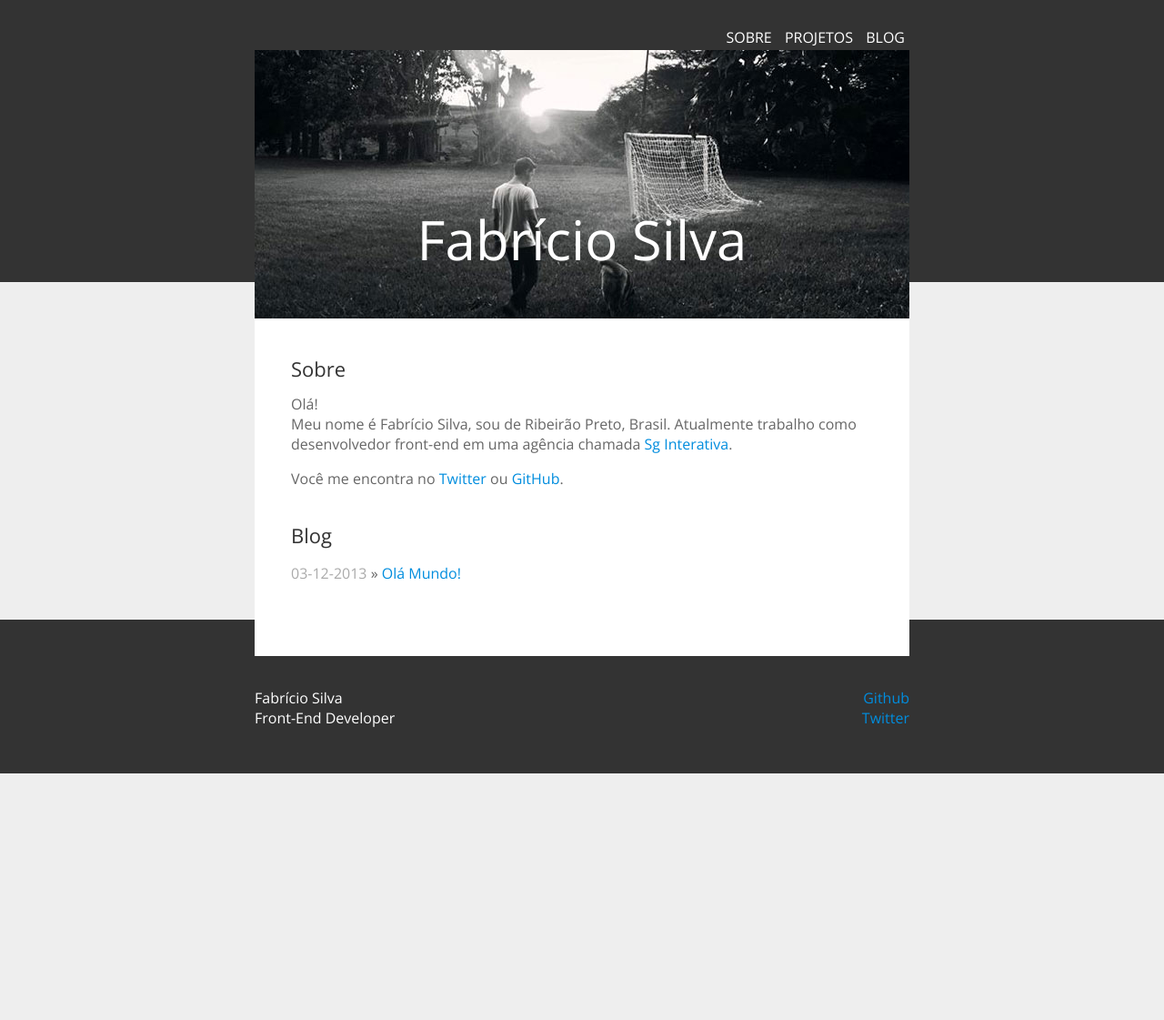
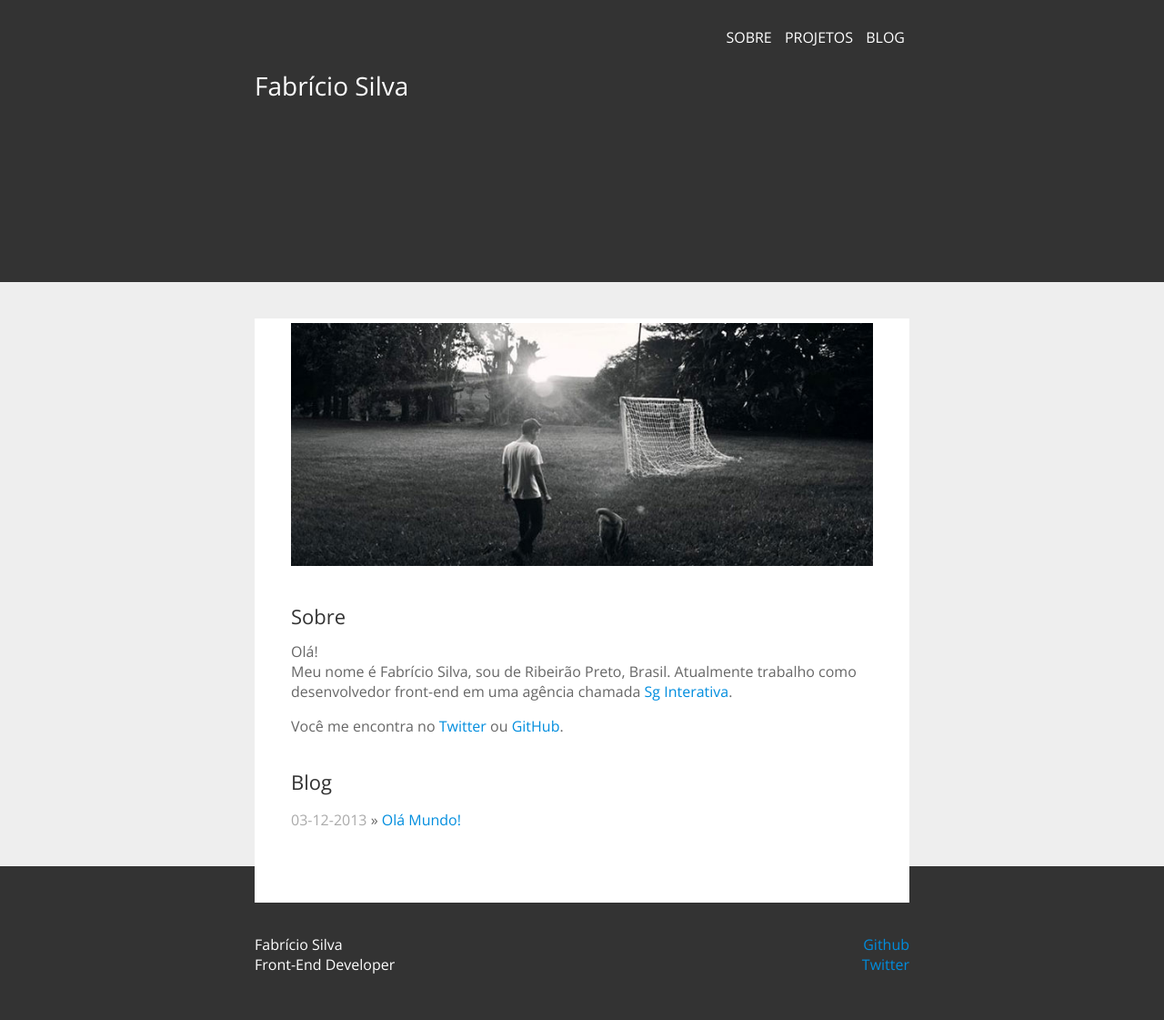
Before and after one commit to fabriciofmsilva/fabriciofmsilva.github.io, a Jekyll site: the page built from index.html, in a window 1280 px wide. Shown: the whole page at 91% size. Built offline with Jekyll 4.4.1, drawn with Linux system fonts in a browser that asks for light colours; nearby versions of some CDN libraries; before the commit the page ends 900 px from its top, so only the background shows below that.

Commit message:
Edit Style

```diff
--- a/_includes/header.html
+++ b/_includes/header.html
@@ -1,17 +1,10 @@
 <header class="header">
-<div class="wrapper">
+<div class="wrapper clearfix">
+	<h1 class="title"><a href="/" class="box-link">{{ site.name }}</a></h1>
 	<nav class="nav">
 		<a class="nav-link" href="/">Sobre</a>
 		<a class="nav-link" href="/projetos/">Projetos</a>
 		<a class="nav-link" href="/blog/">Blog</a>
 	</nav>
-	<div class="box">
-		<h1 class="box-title"><a href="/" class="box-link">{{ site.name }}</a></h1>
-		{% if page.image %}
-		<img src="{{ page.image }}" alt="{{ page.image-alt }}" class="box-img">
-		{% else %}
-		<img src="{{ site.url }}/img/fabricio-silva.jpg" alt="Fabrício Silva - Desenvolvedor Front-End, HTML, CSS e JavaScript" class="box-img">
-		{% endif %}
-	</div>
 </div>
 </header>
--- a/_layouts/post.html
+++ b/_layouts/post.html
@@ -3,6 +3,11 @@
 {% include header.html %}
 <article class="post wrapper" itemscope itemtype="http://schema.org/Article">
 <header class="post-header">
+{% if page.image %}
+<img src="{{ page.image }}" alt="{{ page.image-alt }}" class="box-img">
+{% else %}
+<img src="{{ site.url }}/img/fabricio-silva.jpg" alt="Fabrício Silva - Desenvolvedor Front-End, HTML, CSS e JavaScript" class="box-img">
+{% endif %}
 <h1 itemprop="name">{{ page.title }}</h1>
 <p class="meta"><span itemprop="datePublished">{{ page.date | date: "%d-%M-%Y" }}</span></p>
 </header>
--- a/css/main.css
+++ b/css/main.css
@@ -85,11 +85,15 @@ ul.posts li {
 	padding-top: 30px;
 	margin-bottom: 40px;
 }
+.title {
+	float: left;
+}
 .nav {
+	float: right;
+	margin-bottom: 3px;
+	position: relative;
 	text-align: right;
-	margin-bottom: 3px;
 	z-index: 9;
-	position: relative;
 }
 .nav-link {
 	border-bottom: 0;
@@ -121,7 +125,6 @@ ul.posts li {
 	color: #FFF;
 }
 .box-img {
-	height: 300px;
 	width: 100%;
 }
 .footer {
--- a/index.html
+++ b/index.html
@@ -6,6 +6,11 @@ canonical: http://www.fabriciofmsilva.com.br/
 ---
 
 <section class="home wrapper">
+	{% if page.image %}
+	<img src="{{ page.image }}" alt="{{ page.image-alt }}" class="box-img">
+	{% else %}
+	<img src="{{ site.url }}/img/fabricio-silva.jpg" alt="Fabrício Silva - Desenvolvedor Front-End, HTML, CSS e JavaScript" class="box-img">
+	{% endif %}
 	<h2>Sobre</h2>
 	<p itemscope itemtype="http://schema.org/Person">Olá!<br>
 	Meu nome é <span itemprop="name">Fabrício Silva</span>, sou de <span itemprop="address" itemscope itemtype="http://schema.org/PostalAddress"><span itemprop="addressLocality">Ribeirão Preto</span>, <span itemprop="addressCountry">Brasil</span></span>. Atualmente trabalho como <span itemprop="jobTitle">desenvolvedor front-end</span> em uma agência chamada <a href="http://www.sgec.com.br/" itemprop="worksFor">Sg Interativa</a>.
```
